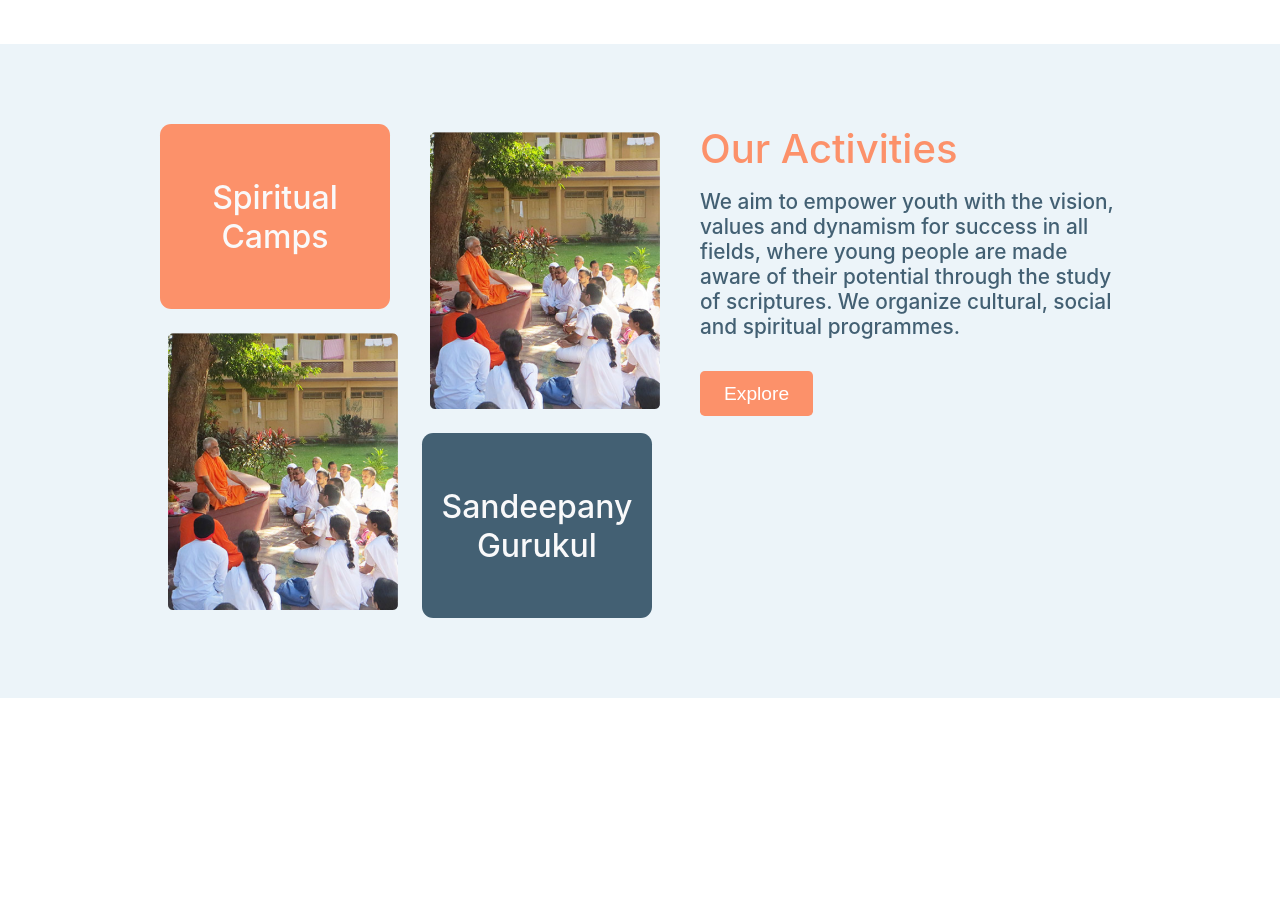
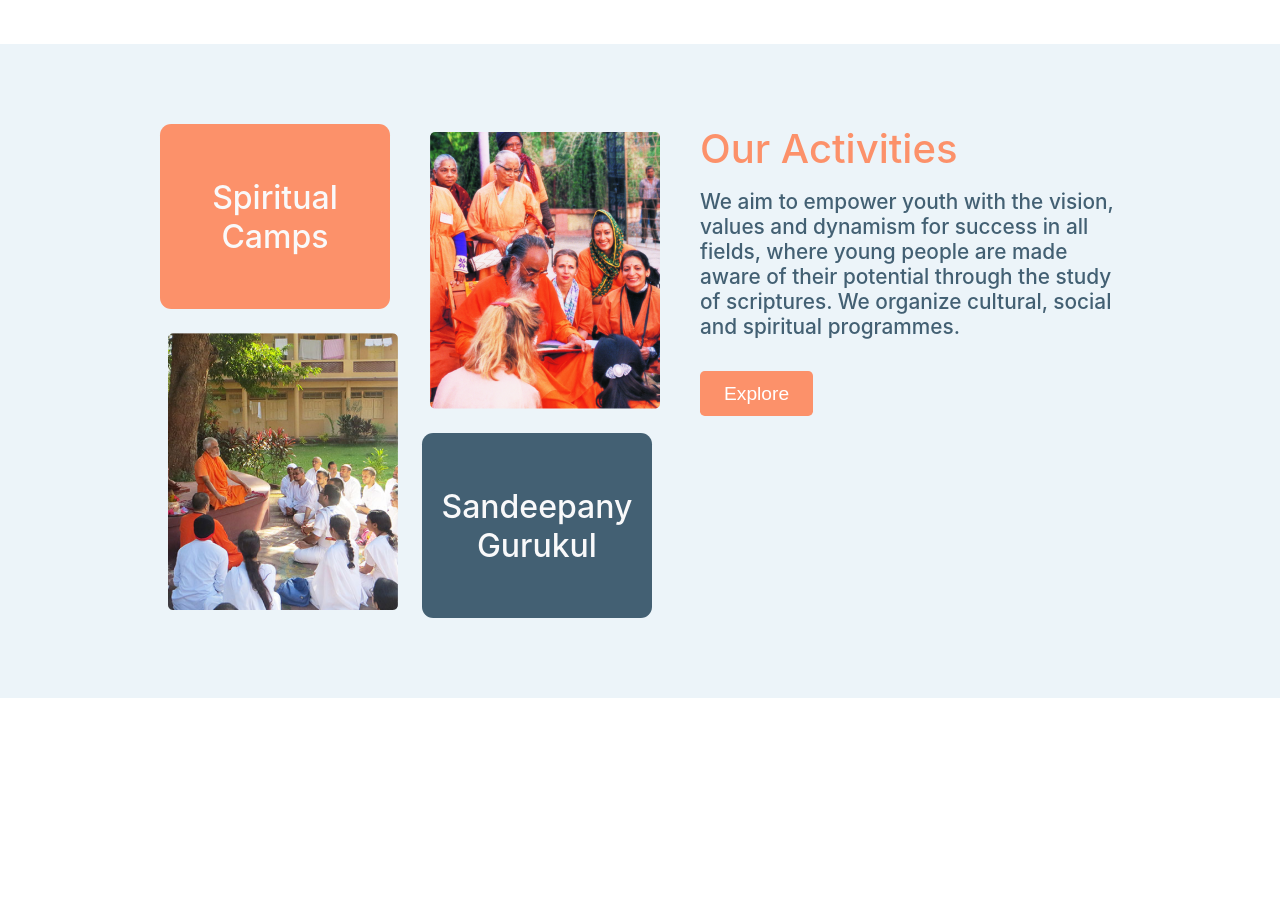
Before and after one commit to Antardas/demo-frontend, a React (Create React App) app: page / in a window 1280 px wide. Shown: the part 2120-3022 px from the top of the page. Built offline with nearby package versions, Linux system fonts and the light colour scheme; no server answers.

Commit message:
delete unused variable

```diff
--- a/src/App.js
+++ b/src/App.js
@@ -1,5 +1,5 @@
 import "./App.css";
-import { createBrowserRouter, RouterProvider, Route } from "react-router-dom";
+import { createBrowserRouter, RouterProvider } from "react-router-dom";
 import Dashboard from "./pages/Dashboard/Dashboard";
 import Home from "./pages/Home";
 const router = createBrowserRouter([
--- a/src/Components/Activities/Activities.jsx
+++ b/src/Components/Activities/Activities.jsx
@@ -17,7 +17,7 @@
           </div>
           <div className="inner">
             <span>
-              <img src={act1} alt="" />
+              <img src={act2} alt="" />
             </span>
             <span className="bg gray">
               <p>Sandeepany Gurukul</p>
--- a/src/Components/Experience/Experience.jsx
+++ b/src/Components/Experience/Experience.jsx
@@ -1,7 +1,5 @@
 import React from "react";
-import exp1 from "../../assets/images/exp1.png";
-import exp2 from "../../assets/images/exp2.png";
-import exp3 from "../../assets/images/exp3.png";
+
 import { BsFillArrowRightCircleFill } from "react-icons/bs";
 import "./experience.css";
 const Experience = () => {
--- a/src/Components/Inspiration/Inspiration.jsx
+++ b/src/Components/Inspiration/Inspiration.jsx
@@ -3,9 +3,9 @@
 import img1 from "../../assets/images/insp1.png";
 import img2 from "../../assets/images/insp2.png";
 import img3 from "../../assets/images/insp3.png";
-import { FaRegCalendarAlt } from "react-icons/fa";
-import { GoLocation } from "react-icons/go";
-import { AiOutlineShareAlt } from "react-icons/ai";
+// import { FaRegCalendarAlt } from "react-icons/fa";
+// import { GoLocation } from "react-icons/go";
+// import { AiOutlineShareAlt } from "react-icons/ai";
 import "./inspiration.css";
 const data = [
   {
--- a/src/pages/Dashboard/Dashboard.jsx
+++ b/src/pages/Dashboard/Dashboard.jsx
@@ -1,4 +1,4 @@
-import React, { useEffect } from "react";
+import React from "react";
 import "./dashboard.css";
 const Dashboard = () => {
   const [quote, setQuote] = React.useState({
@@ -20,7 +20,6 @@
       body: JSON.stringify(quote),
     });
   };
-
 
   return (
     <div onSubmit={onQuoteSubmit} className="dashboard-container">
```
